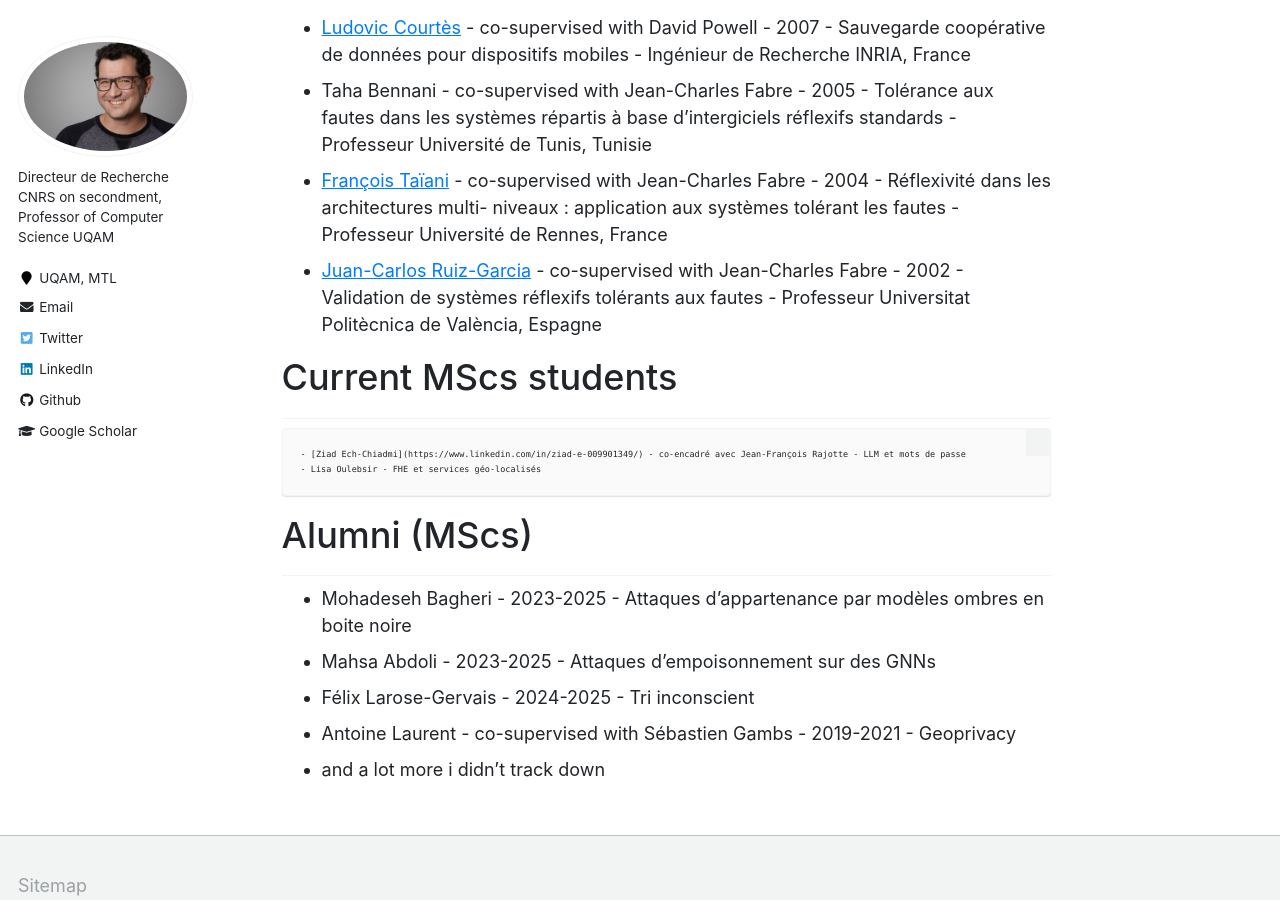
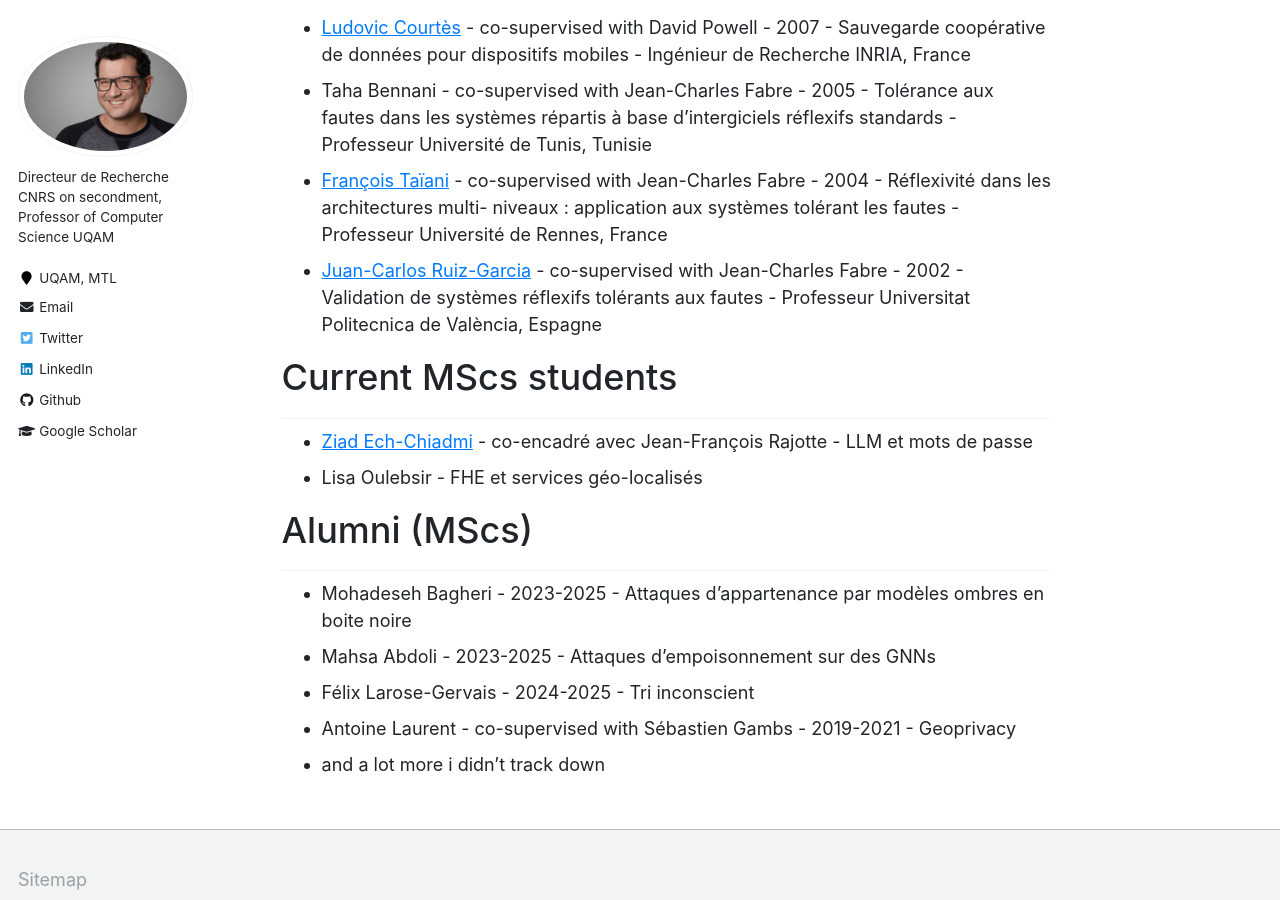
Before and after one commit to Kirija/kirija.github.io, a Jekyll site: the page built from _pages/students.md, in a window 1280 px wide and 900 px high, scrolled down 1344 px. Built offline with Jekyll 4.4.1, drawn with Linux system fonts in a browser that asks for light colours.

Commit message:
students links bug

```diff
--- a/_pages/students.md
+++ b/_pages/students.md
@@ -28,12 +28,12 @@ redirect_from:
   - [Ludovic Courtès](http://people.bordeaux.inria.fr/lcourtes/) - co-supervised with David Powell - 2007 - Sauvegarde coopérative de données pour dispositifs mobiles - Ingénieur de Recherche INRIA, France
   - Taha Bennani - co-supervised with Jean-Charles Fabre - 2005 - Tolérance aux fautes dans les systèmes répartis à base d’intergiciels réflexifs standards - Professeur Université de Tunis, Tunisie
   - [François Taïani](https://ftaiani.ouvaton.org) - co-supervised with Jean-Charles Fabre - 2004 - Réflexivité dans les architectures multi- niveaux : application aux systèmes tolérant les fautes - Professeur Université de Rennes, France
-  - [Juan-Carlos Ruiz-Garcia](http://www.upv.es/pls/oalu/sic_per.info_persona?PE=78mSD%2FYIsTjcqGHggsf0ONTIL%2Bpmbukm8EM9eMosdof0i7lVQyCjFXaFOtRc0p0zAyXOIfqvaKoqEy%2FaL%2Fe%2F6dh3BDCFeeGAv%2FtALmMVDV2WOWhfkW%2F7VA%3D%3D&P_IDIOMA=c&P_TIPOBUS=0&P_VISTA=) - co-supervised with Jean-Charles Fabre - 2002 - Validation de systèmes réflexifs tolérants aux fautes - Professeur Universitat Politècnica de València, Espagne
+  - [Juan-Carlos Ruiz-Garcia](http://www.upv.es/pls/oalu/sic_per.info_persona?PE=78mSD%2FYIsTjcqGHggsf0ONTIL%2Bpmbukm8EM9eMosdof0i7lVQyCjFXaFOtRc0p0zAyXOIfqvaKoqEy%2FaL%2Fe%2F6dh3BDCFeeGAv%2FtALmMVDV2WOWhfkW%2F7VA%3D%3D&P_IDIOMA=c&P_TIPOBUS=0&P_VISTA=) - co-supervised with Jean-Charles Fabre - 2002 - Validation de systèmes réflexifs tolérants aux fautes - Professeur Universitat Politecnica de València, Espagne
 
 ## Current MScs students
 
-	- [Ziad Ech-Chiadmi](https://www.linkedin.com/in/ziad-e-009901349/) - co-encadré avec Jean-François Rajotte - LLM et mots de passe
-	- Lisa Oulebsir - FHE et services géo-localisés
+   - [Ziad Ech-Chiadmi](https://www.linkedin.com/in/ziad-e-009901349/) - co-encadré avec Jean-François Rajotte - LLM et mots de passe
+   - Lisa Oulebsir - FHE et services géo-localisés
 
 ## Alumni (MScs)
   - Mohadeseh Bagheri - 2023-2025 - Attaques d'appartenance par modèles ombres en boite noire
```
